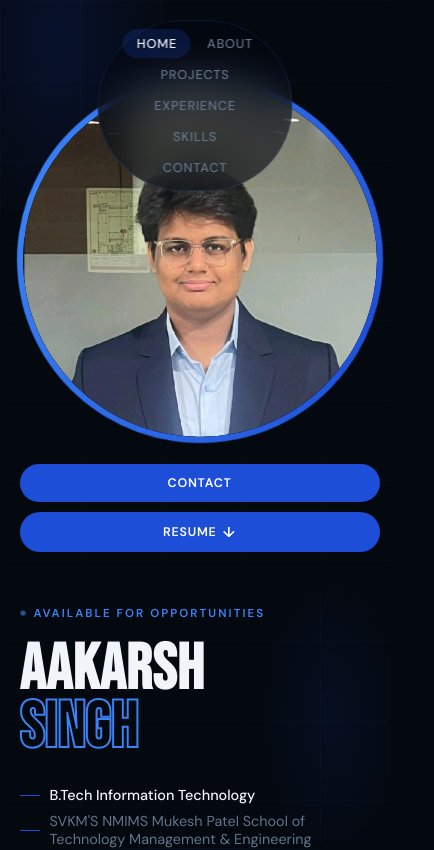
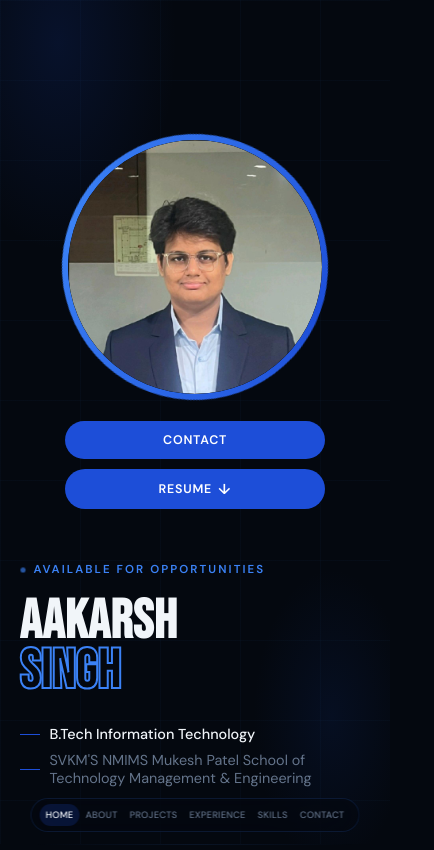
Before and after one commit to Aakarsh1506/Aakarsh-Portfolio, a React (Vite) app: page / in a window 390 px wide. Shown: the top 850 px of the page, 434 px wide, since content can reach past the window. Built offline with nearby package versions, Linux system fonts and the light colour scheme.

Commit message:
Navbar Update

```diff
--- a/src/components/Portfolio.css
+++ b/src/components/Portfolio.css
@@ -598,8 +598,48 @@ section {
   .projects-grid { grid-template-columns: 1fr; }
   .skills-grid { grid-template-columns: 1fr; }
   .exp-item { grid-template-columns: 1fr; gap: 8px; }
-  .navbar { max-width: 96vw; flex-wrap: wrap; justify-content: center; }
   section { padding-left: 5vw; padding-right: 5vw; }
   .footer { flex-direction: column; gap: 8px; text-align: center; }
   .home-photo-btns { width: 100%; }
+
+  /* NAVBAR MOBILE */
+  .navbar {
+    top: auto;
+    bottom: 16px;
+    left: 50%;
+    transform: translateX(-50%);
+    padding: 6px 10px;
+    gap: 0px;
+    width: auto;
+    max-width: 96vw;
+  }
+  .nav-link {
+    font-size: 0.62rem;
+    padding: 6px 8px;
+    letter-spacing: 0.03em;
+  }
 }
+
+@media (max-width: 480px) {
+  .navbar {
+    bottom: 12px;
+    padding: 5px 8px;
+  }
+  .nav-link {
+    font-size: 0.58rem;
+    padding: 5px 6px;
+  }
+  .photo-frame {
+    width: 260px;
+    height: 260px;
+  }
+  .home-photo-btns {
+    width: 260px;
+  }
+  .home-name {
+    font-size: clamp(3rem, 14vw, 4.5rem);
+  }
+  .sec-title {
+    font-size: clamp(2rem, 10vw, 3rem);
+  }
+}
```
